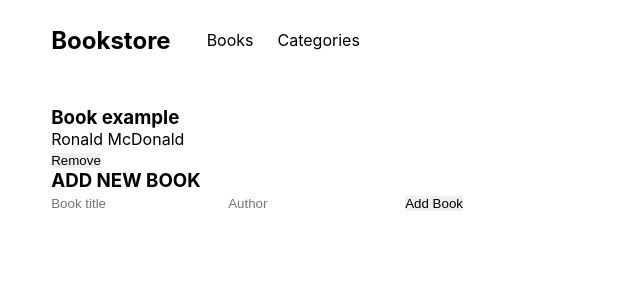
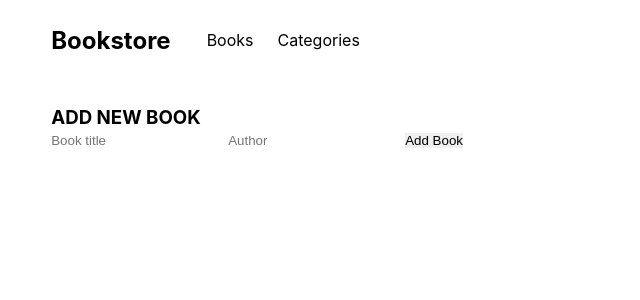
Before and after one commit to leopiresgoss/bookstore, a React (Create React App) app: page / in a window 1280 px wide. Shown: the top 300 px of the page, without its empty margins (0-640 px from the left). Built offline with nearby package versions, Linux system fonts and the light colour scheme.

Commit message:
Update booklist and form to use redux

```diff
--- a/src/components/BookList.js
+++ b/src/components/BookList.js
@@ -1,14 +1,10 @@
+import { useSelector } from 'react-redux';
 import Book from './Book';
 import Form from './Form';
 
 const BookList = () => {
-  const bookList = [
-    {
-      id: 0,
-      title: 'Book example',
-      author: 'Ronald McDonald',
-    },
-  ];
+  const bookList = useSelector((state) => state.books);
+
   return (
     <>
       <ul className="book-list">
--- a/src/components/Form.js
+++ b/src/components/Form.js
@@ -1,10 +1,35 @@
-const Form = () => (
-  <form method="POST" action="/" className="add">
+import { useDispatch } from 'react-redux';
+import { addBookAction } from '../redux/books/books';
+
+const Form = () => {
+  const dispatch = useDispatch();
+
+  const submitForm = (e) => {
+    e.preventDefault();
+
+    // build book obj
+    const titleInput = document.getElementById('title');
+    const authorInput = document.getElementById('author');
+    const book = {
+      title: titleInput.value,
+      author: authorInput.value,
+    };
+
+    dispatch(addBookAction(book));
+
+    // clear values
+    titleInput.value = '';
+    authorInput.value = '';
+  };
+
+  return (
+    <form method="POST" action="/" className="add" onSubmit={(e) => submitForm(e)}>
       <h3>ADD NEW BOOK</h3>
       <input type="text" name="title" id="title" placeholder="Book title" />
       <input type="text" name="author" id="author" placeholder="Author" />
       <button type="submit">Add Book</button>
     </form>
   );
+};
 
 export default Form;
--- a/src/redux/books/books.js
+++ b/src/redux/books/books.js
@@ -10,7 +10,7 @@ export default function reducer(state = [], action) {
     case ADD_BOOK:
       return [
         ...state,
-        action.book,
+        action.payload,
       ];
     case REMOVE_BOOK:
       return state.filter((book) => book.id !== action.id);
```
Lines whose indentation alone changed are shown as unchanged.
